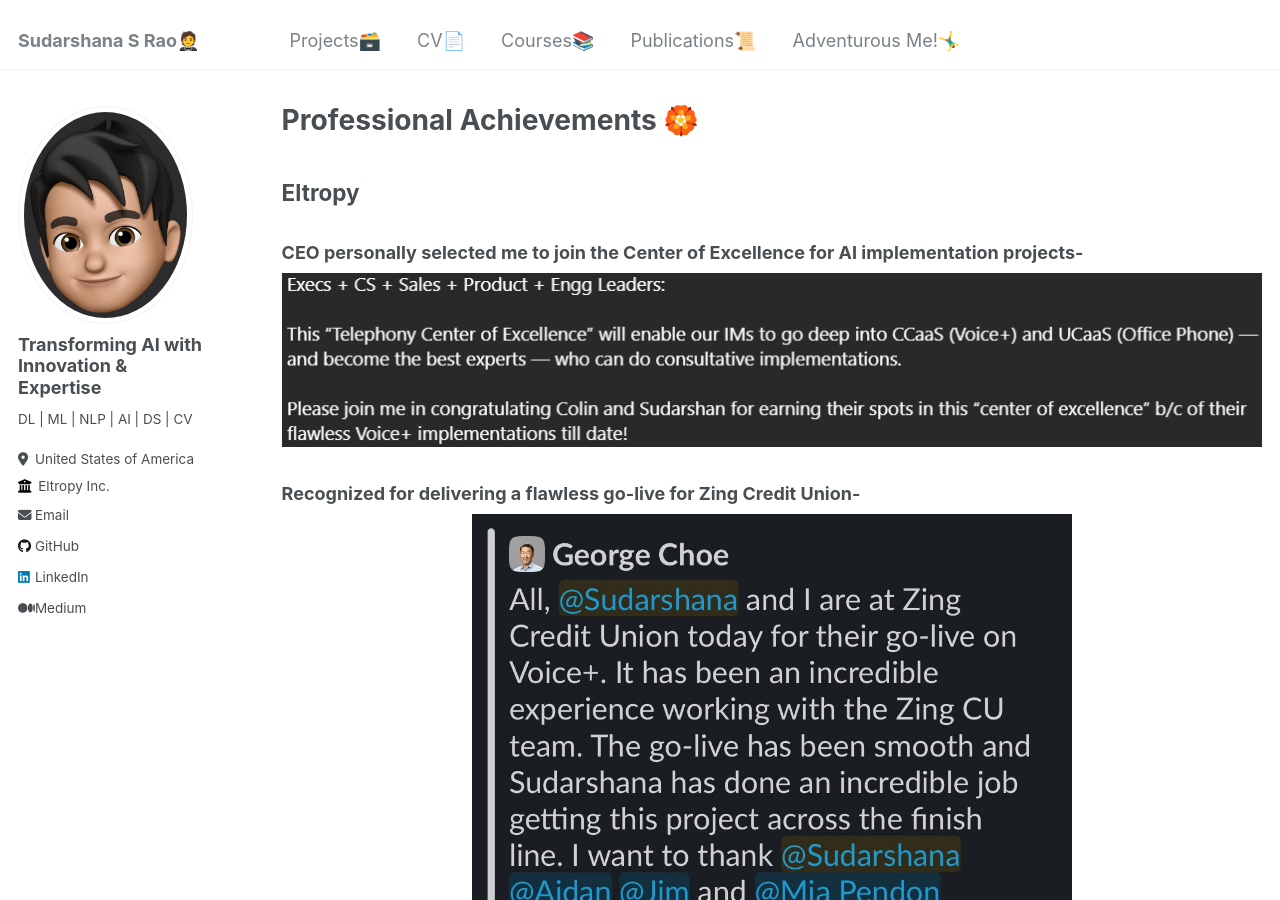
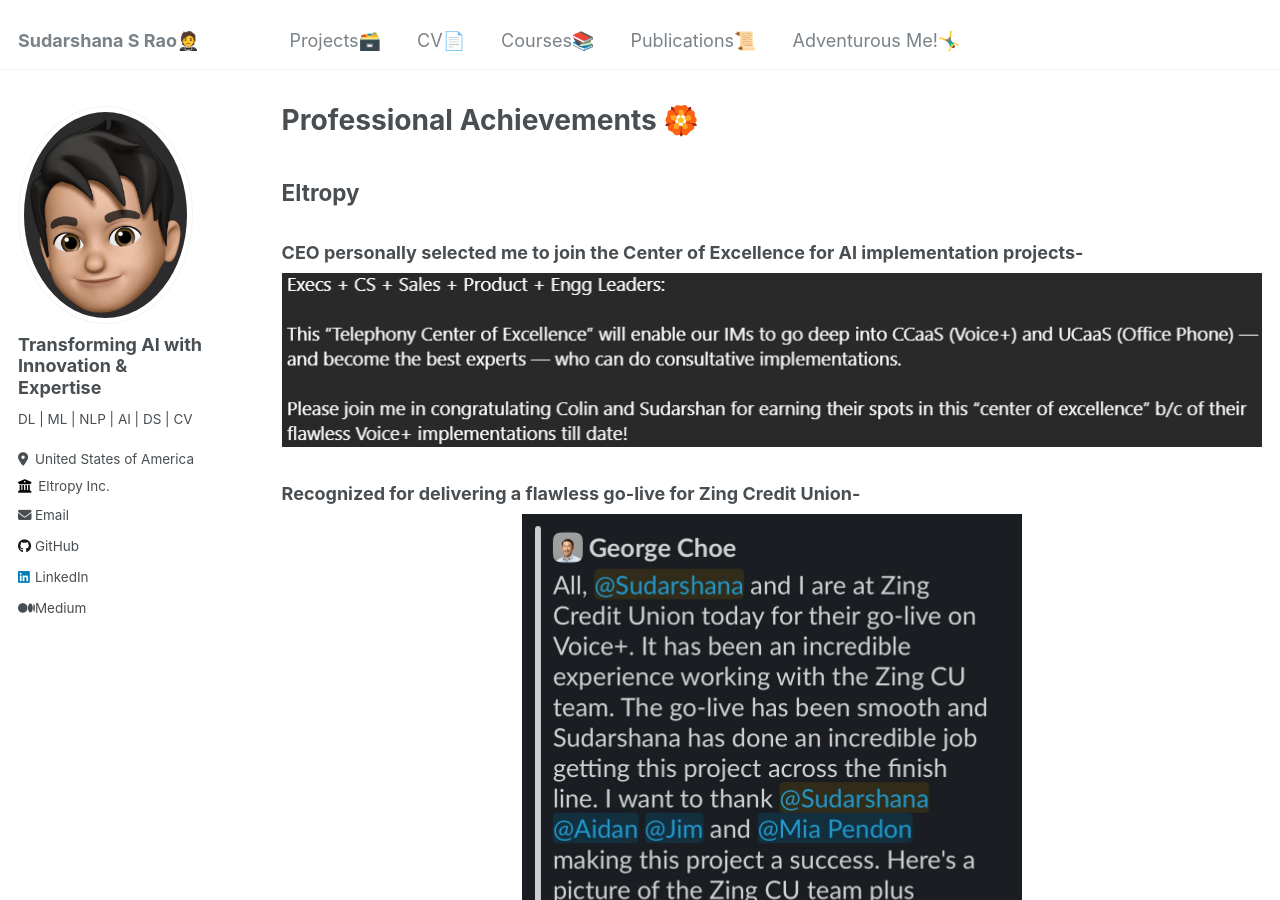
Before and after one commit to SudarshanaSRao/SudarshanaSRao.github.io, a Jekyll site: the page built from _pages/achievements.md, in a window 1280 px wide and 900 px high. Built offline with Jekyll 4.4.1, drawn with Linux system fonts in a browser that asks for light colours.

Commit message:
Update achievements.md

```diff
--- a/_pages/achievements.md
+++ b/_pages/achievements.md
@@ -14,7 +14,7 @@
 <center><img src="/images/EL-1.png" style="cursor: crosshair;"></center>
 
 ### Recognized for delivering a flawless go-live for Zing Credit Union-
-<center><img src="/images/EL-3.jpg" height="600px" width="600px" style="cursor: crosshair;"></center>
+<center><img src="/images/EL-3.jpg" height="500px" width="500px" style="cursor: crosshair;"></center>
 
 ### Praised by the CEO & Labor Credit Union leadership for successfully deploying their AI voice project-
 <div style="display: grid; grid-template-columns: repeat(4, 1fr); justify-items: center;">
```
